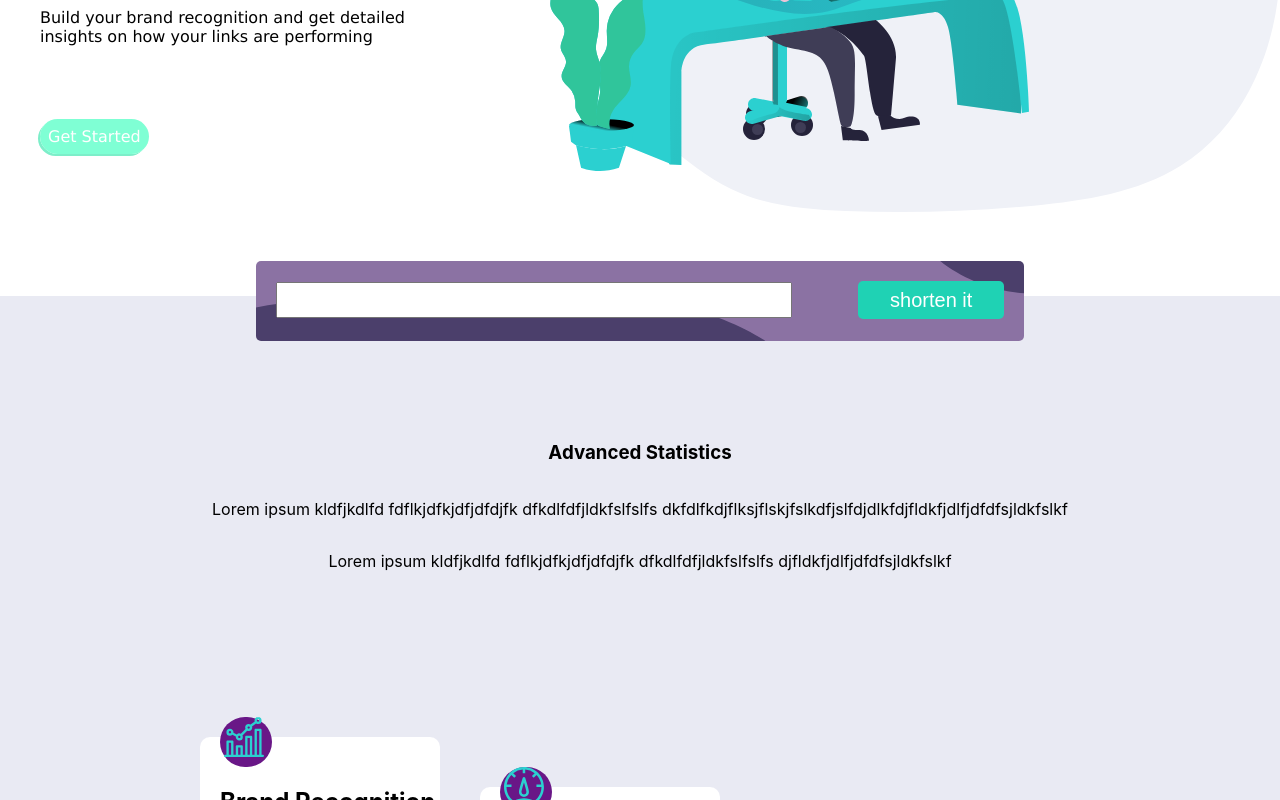
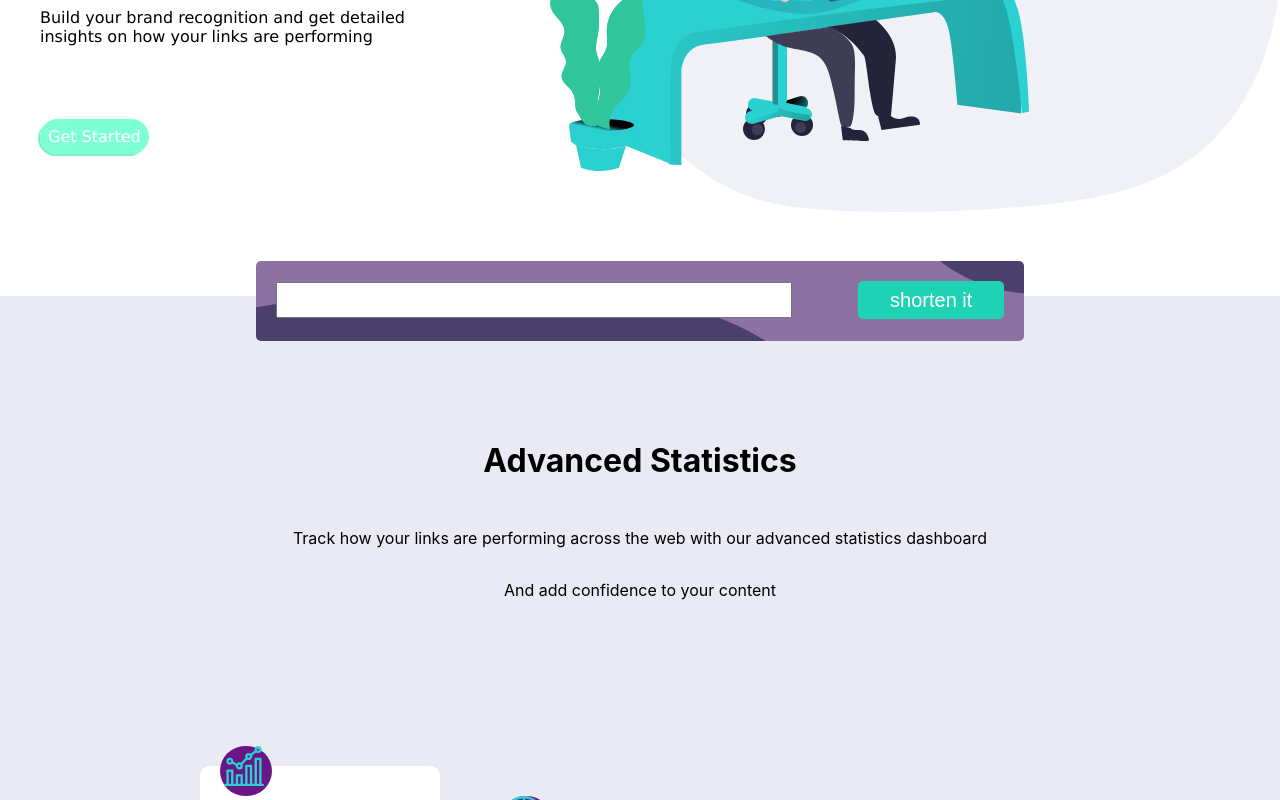
Before and after one commit to Brian-Machiestay/url-shortening, a React (Create React App) app in the folder client-side/: page / in a window 1280 px wide. Shown: the part 417-1217 px from the top of the page. Built offline with nearby package versions, Linux system fonts and the light colour scheme; the HTML template or start-up script is replaced by a standard one.

Commit message:
complete mvp design

```diff
--- a/client-side/src/assets/styles/main.css
+++ b/client-side/src/assets/styles/main.css
@@ -81,6 +81,7 @@
 
 .advancedText {
     margin-top: 100px;
+    font-size: 24pt;
 }
 
 /* styles for stat component */
--- a/client-side/src/components/statisticSection.jsx
+++ b/client-side/src/components/statisticSection.jsx
@@ -21,12 +21,8 @@ const StatSection = () => {
         <div className="stats">
             <Shorten />
             <h3 className="advancedText">Advanced Statistics</h3>
-            <p>Lorem ipsum kldfjkdlfd fdflkjdfkjdfjdfdjfk dfkdlfdfjldkfslfslfs
-                dkfdlfkdjflksjflskjfslkdfjslfdjdlkfdjfldkfjdlfjdfdfsjldkfslkf
-            </p>
-            <p>Lorem ipsum kldfjkdlfd fdflkjdfkjdfjdfdjfk dfkdlfdfjldkfslfslfs
-                djfldkfjdlfjdfdfsjldkfslkf
-            </p>
+            <p>Track how your links are performing across the web with our advanced statistics dashboard</p>
+            <p>And add confidence to your content</p>
             <div className="iconItems">
                 <BrandStat cls="recognize" icon={recogniton} title={brand1Title} text={brand1text} />
                 <div className="connect"></div>
```
